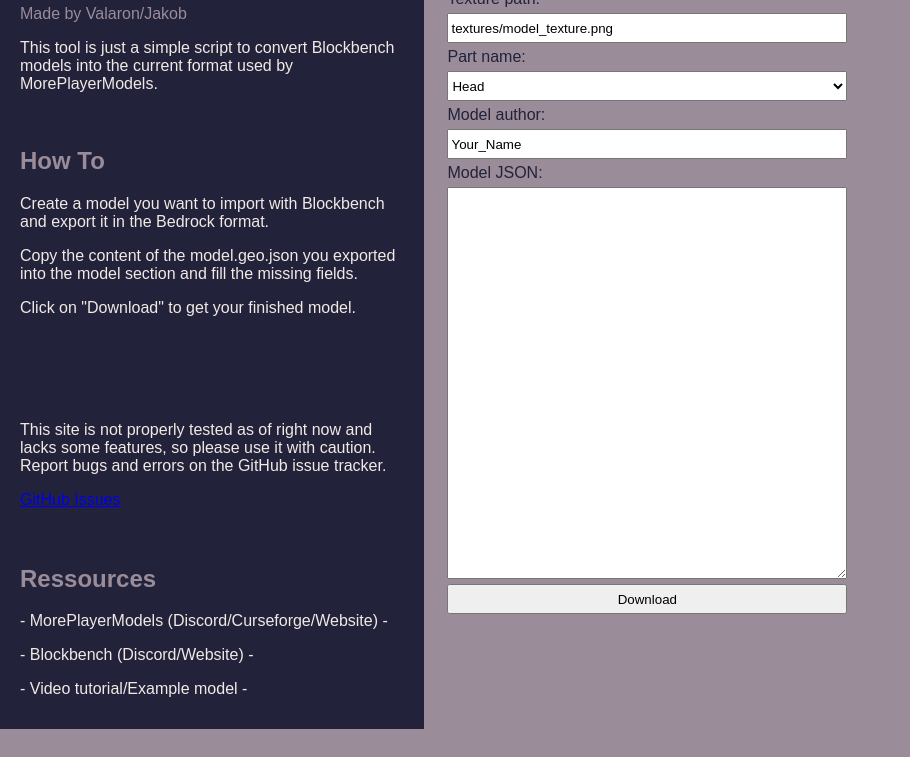
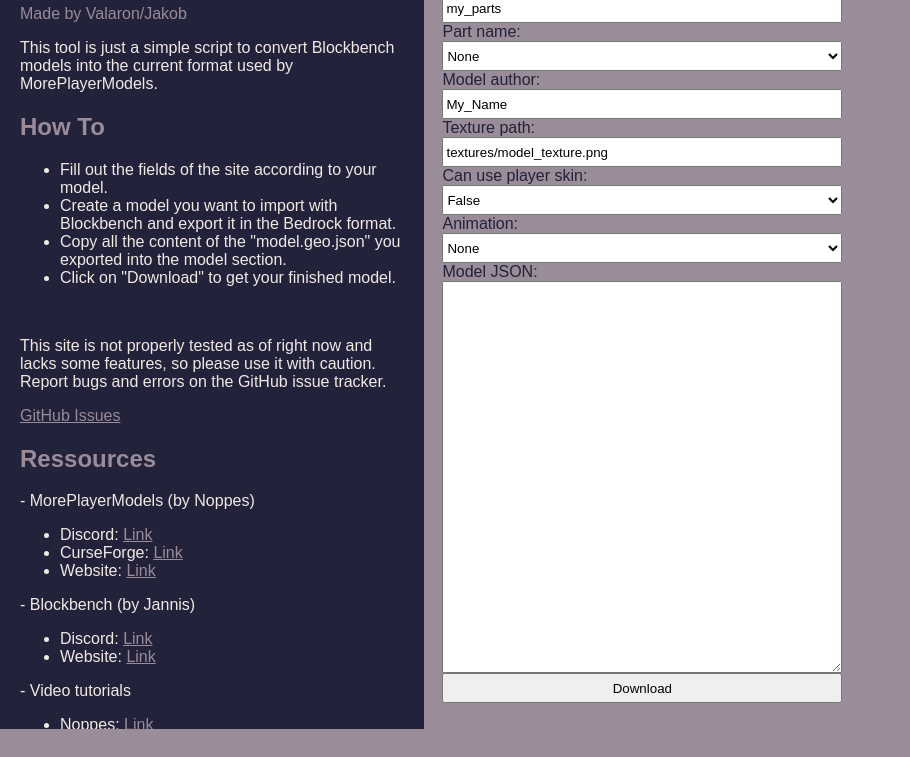
Before and after one commit to Valaron-Jakob/MorePlayerModels-ModelCreator, a plain HTML site: page index.html in a window 1280 px wide. Shown: the part 111-868 px from the top of the page, without its empty margins (0-910 px from the left). Before the commit the page ends 800 px from the top, so only its background shows below. Drawn offline with Linux system fonts and the light colour scheme.

Commit message:
Update index.html

```diff
--- a/index.html
+++ b/index.html
@@ -1,7 +1,7 @@
 <style>
-  form * {
+  form label {
+
     display: block;
-    margin: 5px;
   }
 
   input,select {
@@ -12,6 +12,10 @@
   textarea {
     height: 50%;
     width: 50%;
+  }
+
+  a {
+    color: #9A8C98;
   }
 
   h2 {
@@ -44,93 +48,154 @@
 </style>
 
 <body>
-  <script>
-    function download(model_name, texture_path, part, author, model_json) {
-      let element = document.createElement('a');
-      let model = JSON.parse(model_json)
-      let conversation = {
-            name: model_name,
-            render_type: "bedrock",
-            hidden_parts: [],
-            texture: `moreplayermodels:${texture_path}`,
-            body_part: part,
-            menu: `part.${part}`,
-            animation_type: part,
-            preview_rotation: 40,
-            translate: [0, 0, 0],
-            scale: [1, 1, 1],
-            rotate_offset: [0, 0, 0],
-            rotate: [0, 0, 0],
-            can_use_player_skin: false,
-            author: author,
-            render_data: model
-        }
+  <div class="content">
+    <form onsubmit="download(
+      this['model_name'].value,
+      this['menu'].value,
+      this['part'].value,
+      this['author'].value,
+      this['texture_path'].value,
+      this['use_skin'].value,
+      this['animation_type'].value,
+      this['model_json'].value
+      )">
 
-        element.setAttribute('href', 'data:application/json;charset=utf-8,' + encodeURIComponent(JSON.stringify(conversation, null, "\t")));
-        element.setAttribute('download', `${model_name}.json`);
-
-        element.style.display = 'none';
-        document.body.appendChild(element);
-
-        element.click();
-
-        document.body.removeChild(element);
-    }
-  </script>
-
-  <div class="content">
-    <form onsubmit="download(this['model_name'].value, this['texture_path'].value, this['part'].value, this['author'].value, this['model_json'].value)">
+          <div>
             <label for="model_name">Model name:</label>
             <input type="text" name="model_name" value="model">
+
+            <label for="menu">Menu category:</label>
+            <input type="text" name="menu" value="my_parts">
+
+            <label for="part">Part name:</label>
+            <select id="part">
+              <!-- NONE, HEAD, BODY, LEGS, ARMS, LEFT_ARM, RIGHT_ARM, LEFT_LEG, RIGHT_LEG -->
+              <option value="NONE" selected>None</option>
+	            <option value="HEAD">Head</option>
+	            <option value="BODY">Body</option>
+	            <option value="LEGS">Legs</option>
+              <option value="ARMS">Arms</option>
+	            <option value="LEFT_ARM">Left Arm</option>
+	            <option value="RIGHT_ARM">Right Arm</option>
+              <option value="LEFT_LEG">Left Leg</option>
+	            <option value="RIGHT_LEG">Right Leg</option>
+            </select>
+
+            <label for="author">Model author:</label>
+            <input type="text" name="author" value="My_Name">
+          </div>
 
             <label for="texture_path">Texture path:</label>
             <input type="text" name="texture_path" value="textures/model_texture.png">
 
-      <label for="part">Part name:</label>
-      <select id="part">
-        <option value="head" selected>Head</option>
-	      <option value="arms">Arms</option>
-	      <option value="body">Body</option>
-	      <option value="legs">Legs</option>
+            <label for="use_skin">Can use player skin:</label>
+            <select id="use_skin">
+              <!-- NONE, BEARD, HAIR, WINGS, WINGS2, LEGS, ARMS -->
+              <option value=0 selected>False</option>
+	            <option value=1>True</option>
             </select>
 
-      <label for="author">Model author:</label>
-      <input type="text" name="author" value="Your_Name">
+            <label for="animation_type">Animation:</label>
+            <select id="animation_type">
+              <!-- NONE, BEARD, HAIR, WINGS, WINGS2, LEGS, ARMS -->
+              <option value="NONE" selected>None</option>
+	            <option value="BEARD">Head</option>
+	            <option value="HAIR">Body</option>
+	            <option value="WINGS">Legs</option>
+              <option value="WINGS2">Arms</option>
+	            <option value="LEGS">Left Arm</option>
+	            <option value="ARMS">Right Arm</option>
+            </select>
 
       <label for="model_json">Model JSON:</label>
       <textarea name="model_json"></textarea>
 
-      <input type="submit" value="Download">
+      <input id="button" type="submit" value="Download">
     </form>
   </div>
 
   <div class="how_to">
     <div>
+      <div>
         <h2>MorePlayerModels - Model Creator</h2>
         <p style="color:#9A8C98">Made by Valaron/Jakob</p>
         <p>This tool is just a simple script to convert Blockbench models into the current format used by MorePlayerModels.</p>
+      </div>
+
+      <div>
+        <h2>How To</h2>
+        <ul>
+          <li>Fill out the fields of the site according to your model.</li>
+          <li>Create a model you want to import with Blockbench and export it in the Bedrock format.</li>
+          <li>Copy all the content of the "model.geo.json" you exported into the model section.</li>
+          <li>Click on "Download" to get your finished model.</li>
+        </ul>
+      </div>
 
       <br>
-      <h2>How To</h2>
-      <p>Create a model you want to import with Blockbench and export it in the Bedrock format.</p>
-      <p>Copy the content of the model.geo.json you exported into the model section and fill the missing fields.</p>
-      <p>Click on "Download" to get your finished model.</p>
 
-      <br>
-      <br>
-      <br>
-      <br>
+      <div>
         <p>This site is not properly tested as of right now and lacks some features, so please use it with caution. Report bugs and errors on the GitHub issue tracker.</p>
         <a href="https://github.com/Valaron-Jakob/MorePlayerModels-ModelCreator/issues">GitHub Issues</a>
+      </div>
 
-      <br>
-      <br>
-      <br>
+      <div>
         <h2>Ressources</h2>
-      <p>- MorePlayerModels (Discord/Curseforge/Website) -</p>
-      <p>- Blockbench (Discord/Website) - </p>
-      <p>- Video tutorial/Example model - </p>
+        <p>- MorePlayerModels (by Noppes)</p>
+        <ul>
+          <li>Discord: <a href="https://discord.com/invite/9xZuaA4">Link</a></li>
+          <li>CurseForge: <a href="https://www.curseforge.com/minecraft/mc-mods/more-player-models">Link</a></li>
+          <li>Website: <a href="http://www.kodevelopment.nl/minecraft/2022/05/21/model-json-creation/">Link</a></li>
+        </ul>
+        <p>- Blockbench (by Jannis)</p>
+        <ul>
+          <li>Discord: <a href="https://discord.com/invite/blockbench">Link</a></li>
+          <li>Website: <a href="https://www.blockbench.net/">Link</a></li>
+        </ul>
+        <p>- Video tutorials</p>
+        <ul>
+          <li>Noppes: <a href="https://youtu.be/wXK-uBOnTFQ">Link</a></li>
+          <li>GigaBlast: <a href="https://www.youtube.com/watch?v=8HjqzONnsek&ab_channel=GigaBlast02">Link</a></li>
+        </ul>
+      </div>
     </div>
   </div>
 
+  <script>
+    function download(model_name, menu, part, author, texture_path, use_skin, animation, model_json) {
+      let element = document.createElement('a')
+      let model = JSON.parse(model_json)
+      let conversation = {
+            name: model_name,
+            menu: `part.${menu}`,
+            author: author,
+            body_part: part,
+            hidden_parts: [],
+            texture: `moreplayermodels:${texture_path}`,
+
+            can_use_player_skin: use_skin,
+
+            //preview_rotation: 40,
+            //translate: [0, 0, 0],
+            //scale: [1, 1, 1],
+            //rotate: [0, 0, 0],
+            //rotate_offset: [0, 0, 0],
+
+            animation_type: animation,
+
+            render_type: "bedrock",
+            render_data: model
+        }
+
+        element.setAttribute('href', 'data:application/json;charset=utf-8,' + encodeURIComponent(JSON.stringify(conversation, null, "\t")))
+        element.setAttribute('download', `${model_name}.json`)
+
+        element.style.display = 'none'
+        document.body.appendChild(element)
+
+        element.click();
+
+        document.body.removeChild(element)
+    }
+  </script>
 </body>
```
Lines whose indentation alone changed are shown as unchanged.
